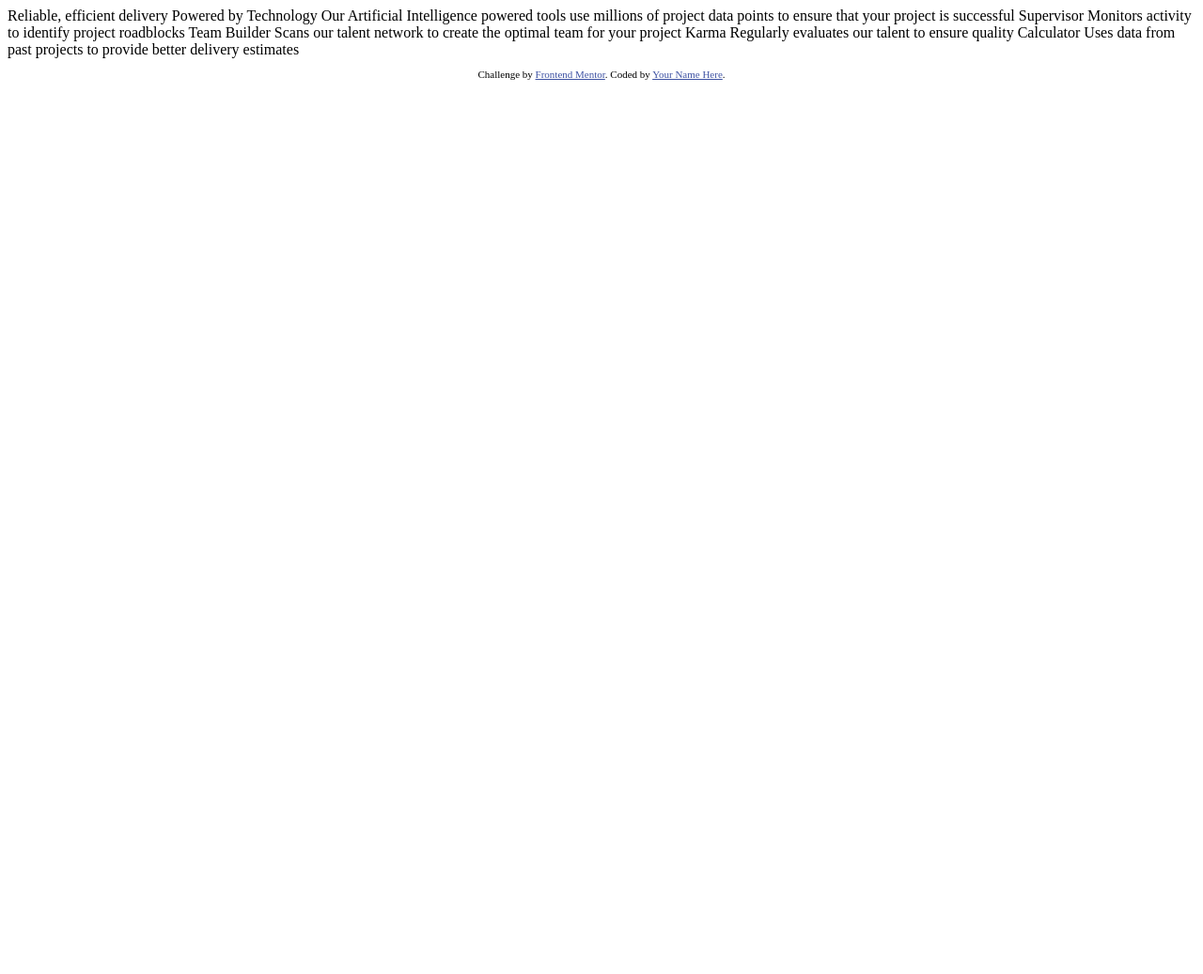
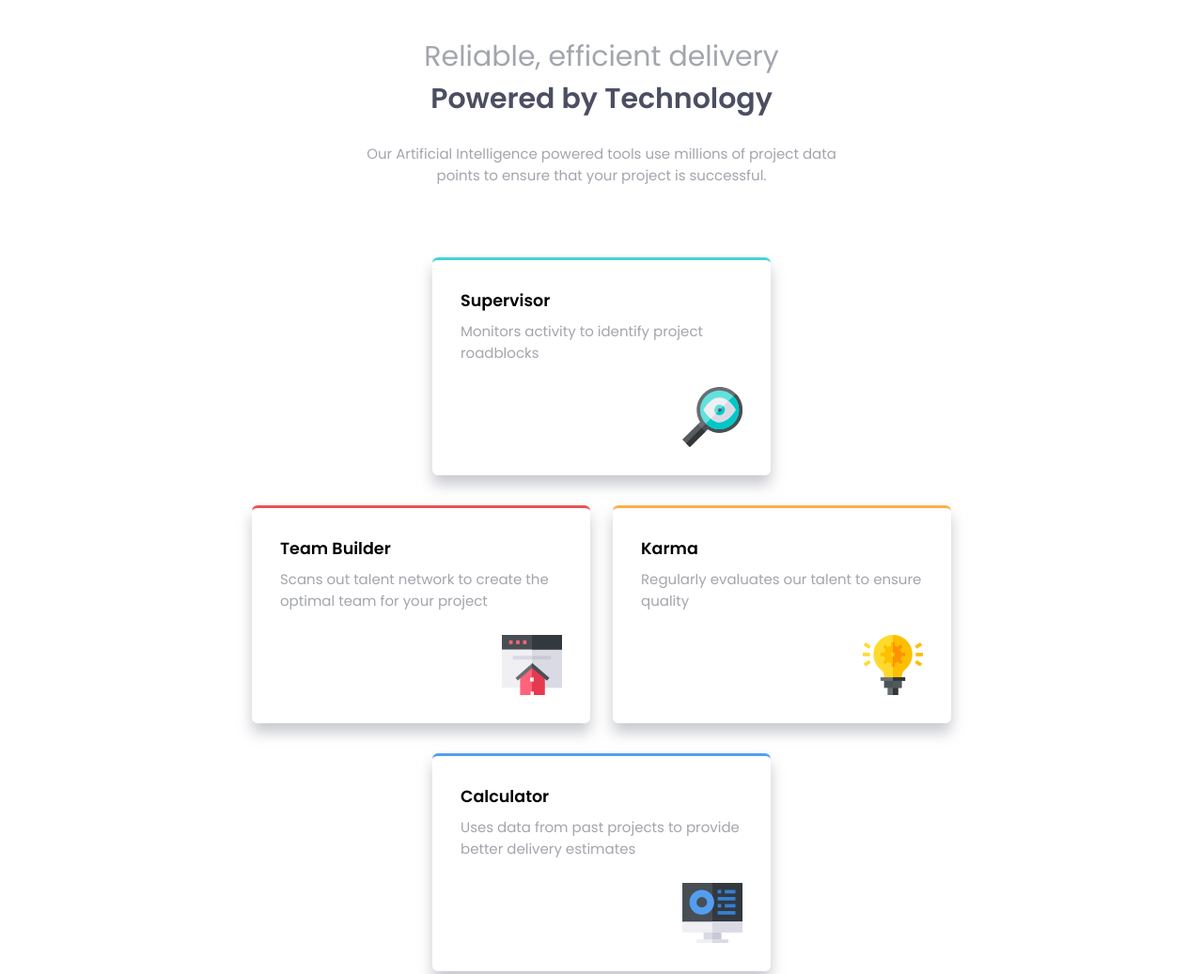
Before and after one commit to simo006/front-end, a plain HTML site: page four-card-feature-section-master/index.html in a window 1280 px wide. Shown: the top 1037 px of the page at 94% size. Before the commit the page ends 800 px from the top, so only its background shows below. Drawn offline with Linux system fonts and the light colour scheme.

Commit message:
Finished design for "Four card feature section" task.

```diff
--- a/four-card-feature-section-master/index.html
+++ b/four-card-feature-section-master/index.html
@@ -1,45 +1,56 @@
 <!DOCTYPE html>
 <html lang="en">
 <head>
-  <meta charset="UTF-8">
-  <meta name="viewport" content="width=device-width, initial-scale=1.0"> <!-- displays site properly based on user's device -->
+    <meta charset="UTF-8">
+    <meta name="viewport" content="width=device-width, initial-scale=1.0">
 
-  <link rel="icon" type="image/png" sizes="32x32" href="./images/favicon-32x32.png">
+    <link rel="icon" type="image/png" sizes="32x32" href="./images/favicon-32x32.png">
+    <link href="https://fonts.googleapis.com/css2?family=Poppins:wght@200;400;600&display=swap" rel="stylesheet">
+    <link rel="stylesheet" type="text/css" href="./style.css">
 
-  <title>Frontend Mentor | Four card feature section</title>
+    <title>Frontend Mentor | Four card feature section</title>
+</head>
+<body class="body">
+<header class="header">
+    <div class="header__titles">
+        <h1 class="title title--no-bold">Reliable, efficient delivery</h1>
+        <h1 class="title title--dark-blue">Powered by Technology</h1>
+    </div>
+    <p class="text--grey text--centered">Our Artificial Intelligence powered tools use millions of project data <br>
+        points to ensure that your project is successful.</p>
+</header>
+<main class="main">
+    <section class="card card--cyan">
+        <h3 class="card__title">Supervisor</h3>
+        <p class="card__description text--grey">Monitors activity to identify project roadblocks</p>
+        <img class="card__image" src="./images/icon-supervisor.svg" alt="Supervisor photo">
+    </section>
 
-  <!-- Feel free to remove these styles or customise in your own stylesheet 👍 -->
-  <style>
-    .attribution { font-size: 11px; text-align: center; }
-    .attribution a { color: hsl(228, 45%, 44%); }
-  </style>
-</head>
-<body>
+    <div class="card-container">
+        <section class="card card--red">
+            <h3 class="card__title">Team Builder</h3>
+            <p class="card__description text--grey">Scans out talent network to create the optimal team for your project</p>
+            <img class="card__image" src="./images/icon-team-builder.svg" alt="Team builder photo">
+        </section>
 
-  Reliable, efficient delivery
-  Powered by Technology
+        <section class="card card--orange">
+            <h3 class="card__title">Karma</h3>
+            <p class="card__description text--grey">Regularly evaluates our talent to ensure quality</p>
+            <img class="card__image" src="./images/icon-karma.svg" alt="Karma photo">
+        </section>
+    </div>
 
-  Our Artificial Intelligence powered tools use millions of project data points
-  to ensure that your project is successful
-
-  Supervisor
-  Monitors activity to identify project roadblocks
-
-  Team Builder
-  Scans our talent network to create the optimal team for your project
-
-  Karma
-  Regularly evaluates our talent to ensure quality
-
-  Calculator
-  Uses data from past projects to provide better delivery estimates
-
-
-  <footer>
-    <p class="attribution">
-      Challenge by <a href="https://www.frontendmentor.io?ref=challenge" target="_blank">Frontend Mentor</a>.
-      Coded by <a href="#">Your Name Here</a>.
+    <section class="card card--blue">
+        <h3 class="card__title">Calculator</h3>
+        <p class="card__description text--grey">Uses data from past projects to provide better delivery estimates</p>
+        <img class="card__image" src="./images/icon-calculator.svg" alt="Calculator photo">
+    </section>
+</main>
+<footer class="footer">
+    <p class="text--grey">
+        Challenge by <a href="https://www.frontendmentor.io?ref=challenge" target="_blank">Frontend Mentor</a>.
+        Coded by <a href="#">Simeon Simeonov</a>.
     </p>
-  </footer>
+</footer>
 </body>
 </html>
--- /dev/null
+++ b/four-card-feature-section-master/style.css
@@ -0,0 +1,123 @@
+html, head, body, header, main, footer, p, div, h1, h3, section, img {
+    padding: 0;
+    margin: 0;
+}
+
+.body {
+    font-size: 15px;
+    font-family: 'Poppins', sans-serif;
+    padding: 3vw 7%;
+}
+
+.header {
+    margin-bottom: 3vh;
+}
+
+.header__titles {
+    margin-bottom: 3vh;
+}
+
+.title {
+    text-align: center;
+    color: hsl(229, 6%, 66%);
+}
+
+.title--no-bold {
+    font-weight: normal;
+}
+
+.title--dark-blue {
+    color: hsl(234, 12%, 34%);
+}
+
+.text--centered {
+    text-align: center;
+}
+
+.text--grey {
+    color: hsl(229, 6%, 66%);
+}
+
+.main {
+    margin-top: 60px;
+}
+
+@media screen and (max-width: 909px) {
+    .main {
+        margin-top: 40px;
+    }
+}
+
+.main {
+    display: flex;
+    flex-wrap: wrap;
+    justify-content: space-around;
+    align-items: center;
+}
+
+.card-container {
+    display: flex;
+    flex-direction: column;
+}
+
+@media screen and (max-width: 1356px) {
+    .card-container {
+        flex-direction: row;
+    }
+}
+
+@media screen and (max-width: 909px) {
+    .card-container {
+        flex-direction: column;
+    }
+}
+
+.card {
+    display: flex;
+    flex-direction: column;
+    margin: 16px 12px;
+    padding: 30px;
+    border-radius: 6px;
+    box-shadow: 0 10px 15px hsla(229, 6%, 66%, 0.6);
+    max-width: 300px;
+}
+
+.card:hover {
+    cursor: pointer;
+    transition: 700ms;
+    transform: scale(1.06);
+}
+
+.card--red {
+    border-top: 3px solid hsl(0, 78%, 62%);
+}
+
+.card--blue {
+    border-top: 3px solid hsl(212, 86%, 64%);
+}
+
+.card--cyan {
+    border-top: 3px solid hsl(180, 62%, 55%);
+}
+
+.card--orange {
+    border-top: 3px solid hsl(34, 97%, 64%);
+}
+
+.card__title {
+    margin-bottom: 8px;
+}
+
+.card__image {
+    align-self: flex-end;
+    margin-top: 25px;
+}
+
+.footer {
+    text-align: right;
+    margin-top: 30px;
+}
+
+.footer a {
+    color: hsl(229, 6%, 66%);
+}
```
